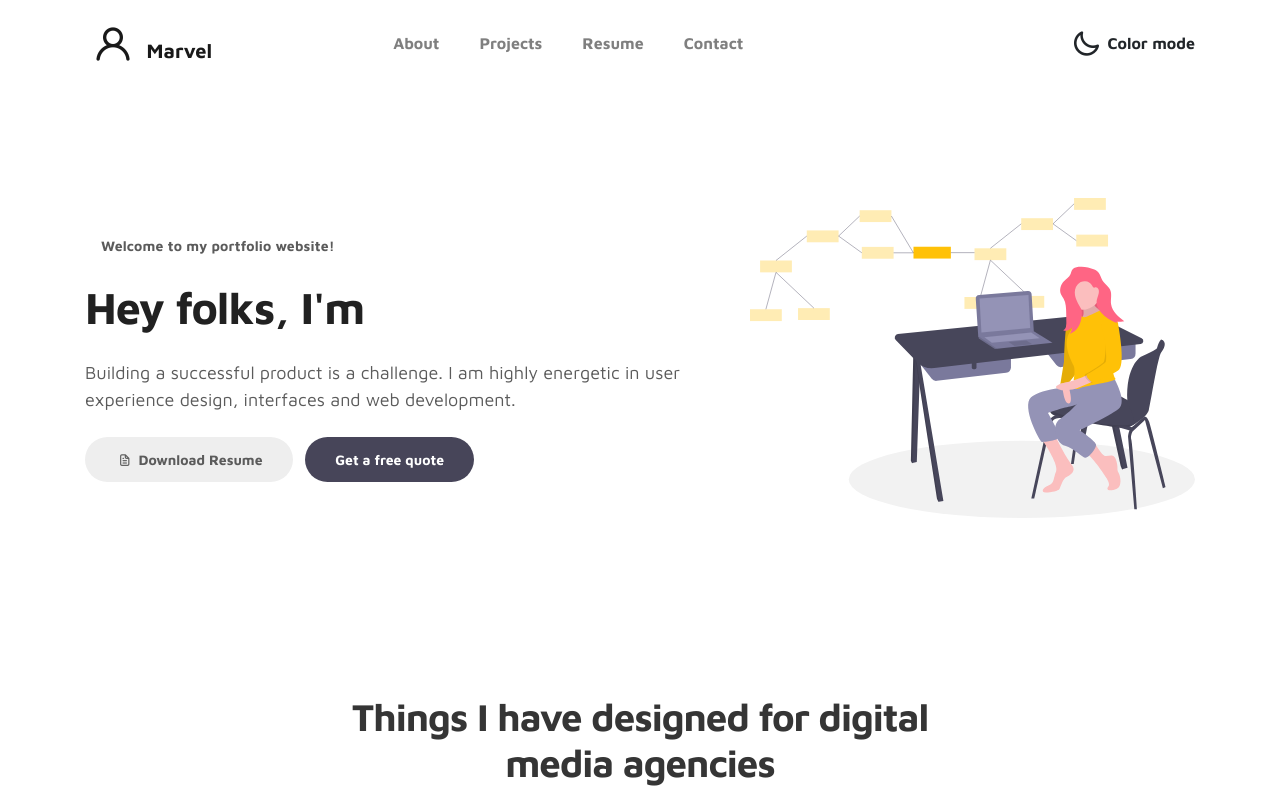
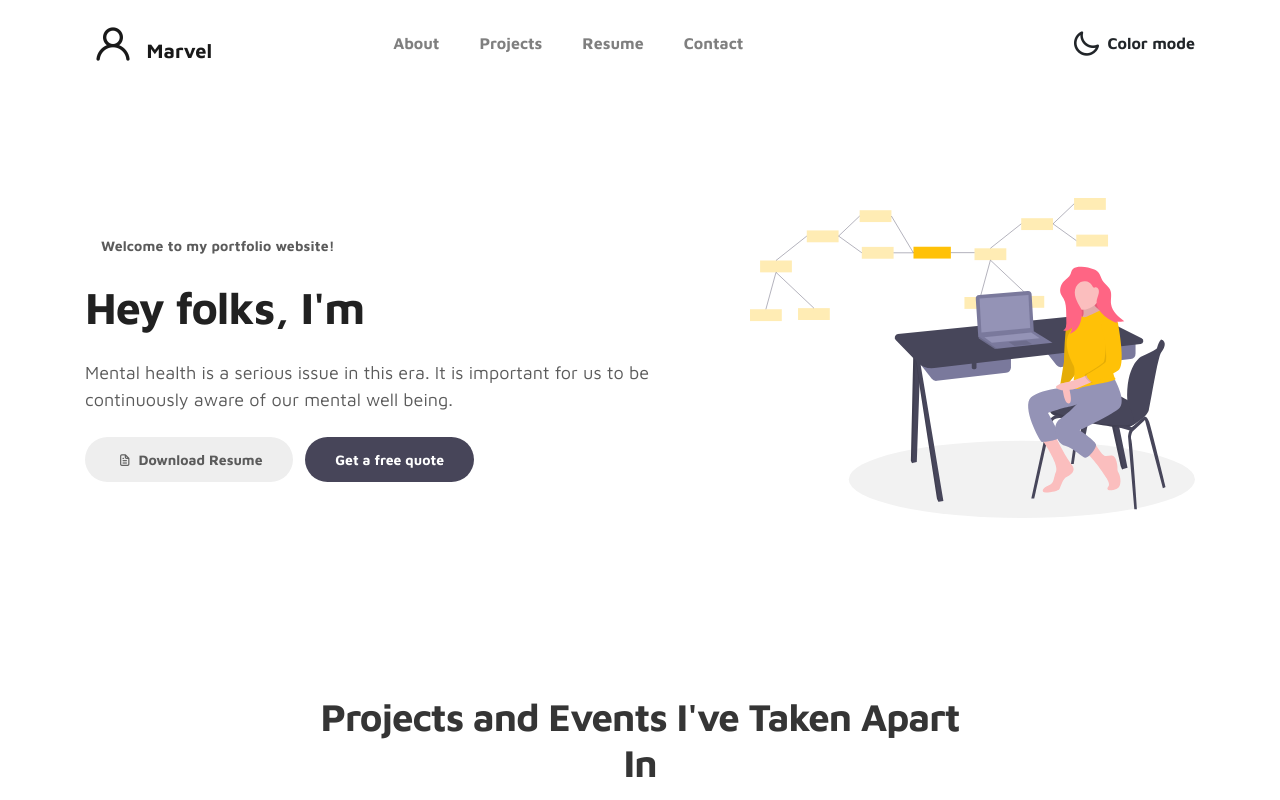
Before and after one commit to psychw6rd/aisha, a plain HTML site: page index.html in a window 1280 px wide. Shown: the top 800 px of the page. Drawn offline with Linux system fonts and the light colour scheme.

Commit message:
Update index.html

```diff
--- a/index.html
+++ b/index.html
@@ -83,7 +83,7 @@ https://www.tooplate.com/view/2115-marvel
                                 </div>
                         </h1>
 
-                        <p>Building a successful product is a challenge. I am highly energetic in user experience design, interfaces and web development.</p>
+                        <p>Mental health is a serious issue in this era. It is important for us to be continuously aware of our mental well being.</p>
 
                         <div class="custom-btn-group mt-4">
                           <a href="#" class="btn mr-lg-2 custom-btn"><i class='uil uil-file-alt'></i> Download Resume</a>
@@ -110,7 +110,7 @@ https://www.tooplate.com/view/2115-marvel
                   <div class="col-lg-11 text-center mx-auto col-12">
 
                       <div class="col-lg-8 mx-auto">
-                        <h2>Things I have designed for digital media agencies</h2>
+                        <h2>Projects and Events I've Taken Apart In</h2>
                       </div>
 
                       <div class="owl-carousel owl-theme">
```
